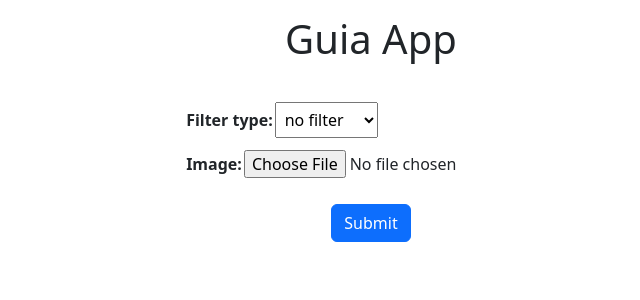
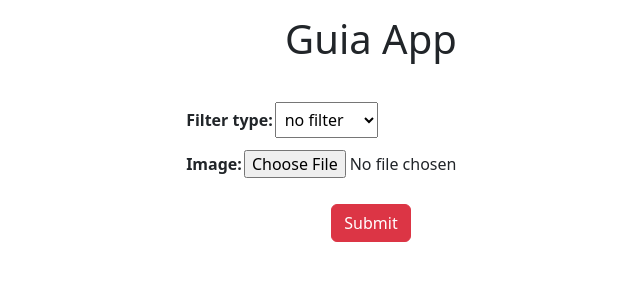
Before and after one commit to lispucrs/opencv_django, a Django app: page /filter/ in a window 1280 px wide. Shown: the top 300 px of the page, without its empty margins (269-909 px from the left). Run offline with Django 4.2, Linux system fonts and the light colour scheme; parts of the project's set-up code (start-up, migrations or seed data) failed here and were passed over.

Commit message:
changing button

```diff
--- a/opencvEnv/src/opencv_proj/models.py
+++ b/opencvEnv/src/opencv_proj/models.py
@@ -1,3 +1,4 @@
+from distutils.command.upload import upload
 from io import BytesIO
 
 import numpy as np
@@ -26,6 +27,7 @@ class FilterForm(forms.Form):
 
 
 
+
 class ImageFiltered(models.Model):
     image = models.ImageField(upload_to='images')
     action = models.CharField(max_length=50)
--- a/opencvEnv/src/opencv_proj/templates/filter/index.html
+++ b/opencvEnv/src/opencv_proj/templates/filter/index.html
@@ -33,7 +33,7 @@
     </table>
 
     <div class="d-flex justify-content-center" id="padding">
-    <input type="submit" value="Submit" class="btn btn-primary">
+    <input type="submit" value="Submit" class="btn btn-danger">
     </div>
 
     </div>
@@ -46,6 +46,7 @@
 {% block result %}
 <div class="d-flex justify-content-center" id="padding" >
 {% if model %}
+<img src="{{ model.image2.url }}">
 <h1 class="d-flex justify-content-center" id="padding">Filtered image</h1>
 <img src="{{ model.image.url }}">
 {% endif %}
--- a/opencvEnv/src/opencv_proj/views.py
+++ b/opencvEnv/src/opencv_proj/views.py
@@ -1,14 +1,15 @@
+from io import BytesIO
+
+import cv2
+import numpy as np
+from django.core.files.base import ContentFile
+from django.http import FileResponse, HttpResponse
 from django.shortcuts import render
-from django.http import HttpResponse, FileResponse
 from django.template import loader
-from django.core.files.base import ContentFile
+from PIL import Image
+
+from . import utils
 from .models import FilterForm, ImageFiltered
-from . import utils
-from io import BytesIO
-import cv2
-from PIL import Image
-import numpy as np
-
 
 
 def index(request):
@@ -30,7 +31,8 @@ def index(request):
             #p_img.save(fp=buffer, format='PNG')
             #buffer.seek(0)
             #img = ContentFile(buffer.getvalue())
-            context = {'form': form, 'model': model}
+            context = {'form': form, 'model': model, 'img': img}
+
             return render(request, 'filter/index.html', context)
     else:
         form = FilterForm()
```
Also changed, not shown: opencvEnv/src/db.sqlite3, opencvEnv/src/media/images/artigo1_1DgGgEL.jpg (added), opencvEnv/src/media/images/artigo1_8ruR7cA.jpg (added), opencvEnv/src/media/images/artigo1_I0gSGPJ.jpg (added), opencvEnv/src/media/images/artigo1_M00H96y.jpg (added), opencvEnv/src/media/images/artigo1_P8FZI14.jpg (added), opencvEnv/src/media/images/artigo1_TCRxEeL.jpg (added), opencvEnv/src/media/images/artigo1_Xa2bJ8y.jpg (added), opencvEnv/src/media/images/artigo1_iVBBGUh.jpg (added).
